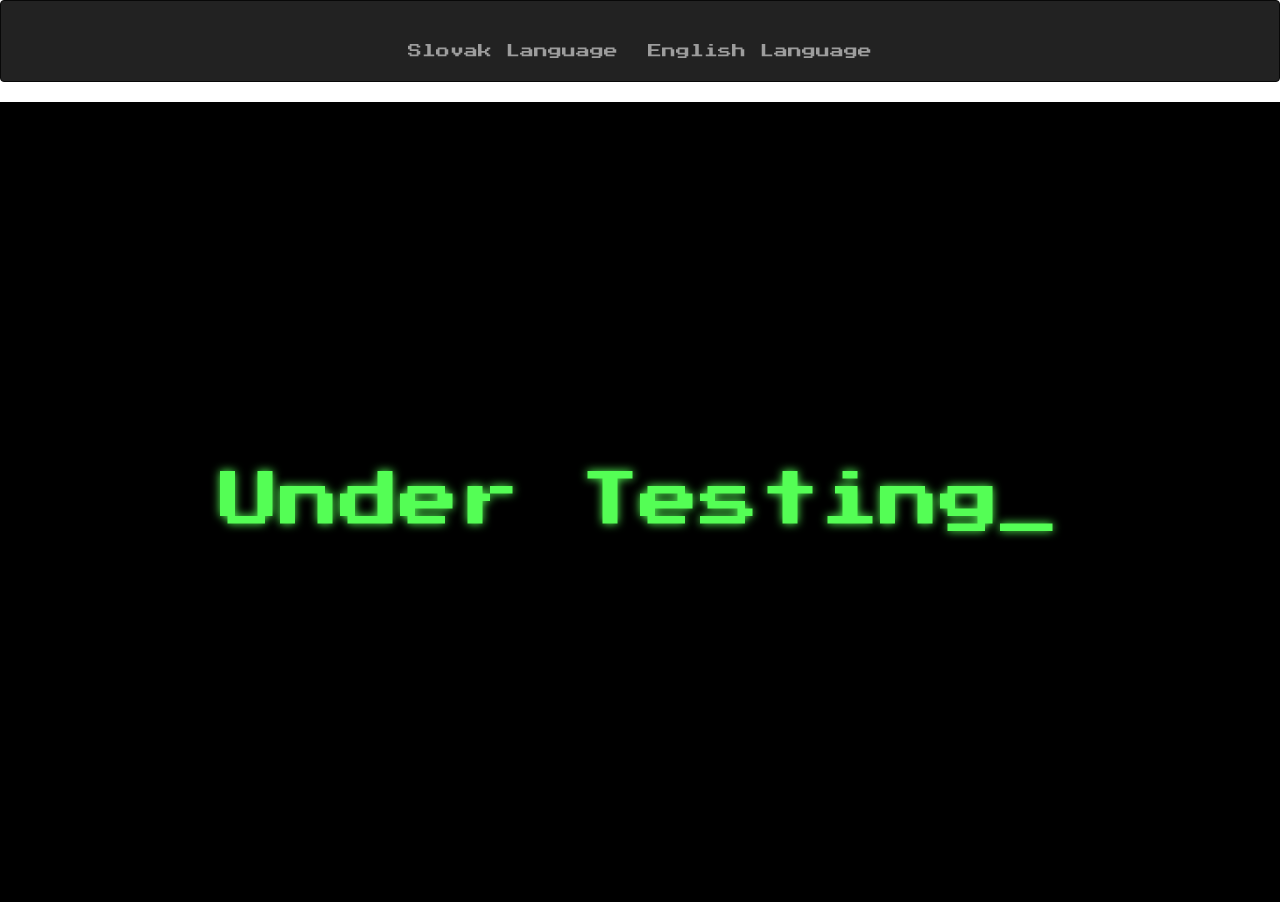
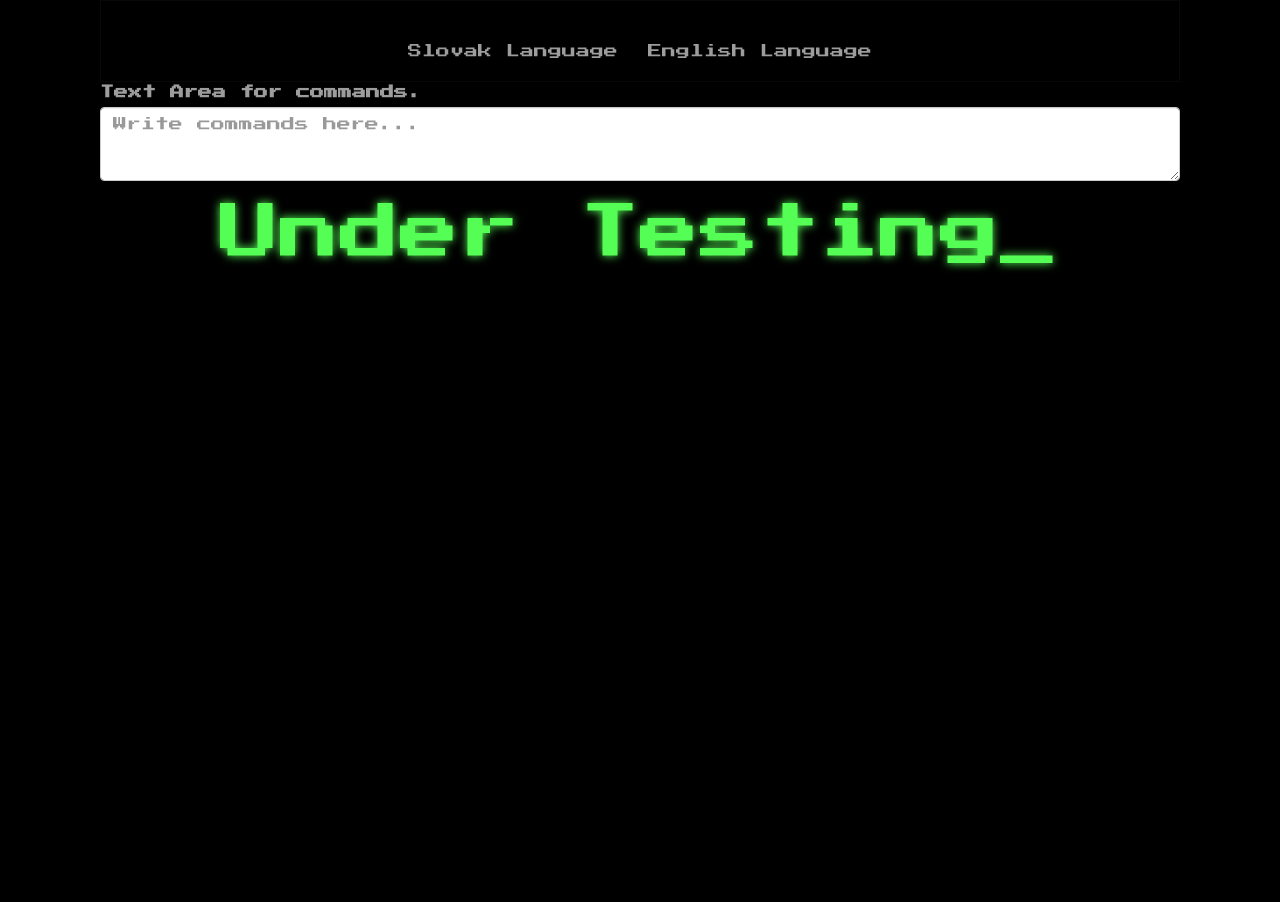
Before and after one commit to stiky1/WEB2-FINAL, a PHP site: page / in a window 1280 px wide. After the commit the page ends 270 px from the top, so only its background shows below. Run offline with PHP 8.4, Linux system fonts and the light colour scheme.

Commit message:
octave instaled

```diff
--- /dev/null
+++ b/config.php
@@ -0,0 +1 @@
+<?php
--- a/final_CSS.css
+++ b/final_CSS.css
@@ -2,6 +2,15 @@
 
 .flexing{
     flex-direction: unset !important;
+}
+
+.nav-improve {
+    background-color: black !important;
+    border-radius: 0 !important;
+}
+
+.navbar {
+    margin-bottom: 0 !important;
 }
 
 h3 {
@@ -14,9 +23,9 @@ h3 {
 }
 
 html,body{
-    width: 100%;
-    height: 100%;
-    margin: 0;
+    background-color: black;
+    margin-right: 100px;
+    margin-left: 100px;
 }
 
 *{
@@ -48,3 +57,15 @@ html,body{
     animation-duration: 1s;
     animation-iteration-count: infinite;
 }
+
+.shadow-textarea textarea.form-control::placeholder {
+    font-weight: 300;
+}
+.shadow-textarea textarea.form-control {
+    padding-left: 0.8rem;
+}
+
+#firstDiv {
+    background-color: black;
+    color: #9d9d9d;
+}
--- a/index.php
+++ b/index.php
@@ -11,7 +11,7 @@
     <title>Test Page - Fazy</title>
 </head>
 <body>
-<nav class="navbar navbar-inverse">
+<nav class="navbar navbar-inverse nav-improve">
     <div class="container-fluid">
         <ul class="nav navbar-nav flexing">
             <li>
@@ -23,7 +23,10 @@
         </ul>
     </div>
 </nav>
-
+<div id = "firstDiv">
+    <label for="exampleFormControlTextarea6">Text Area for commands.</label>
+    <textarea class="form-control z-depth-1" id="exampleFormControlTextarea6" rows="3" placeholder="Write commands here..."></textarea>
+</div>
 <div id = "app">
     <div class = "txt">
         Under Testing<span class = "blink">_</span>
```
Also changed, not shown: skLang.php (+5 -2 lines).
